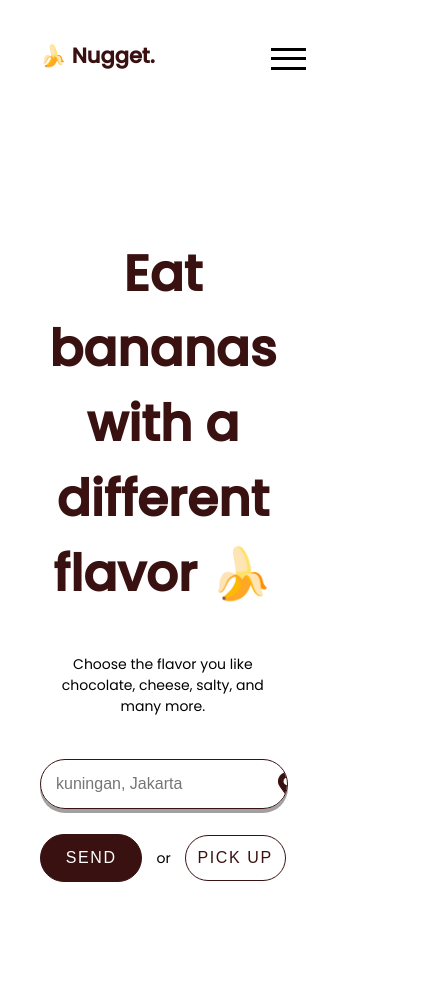
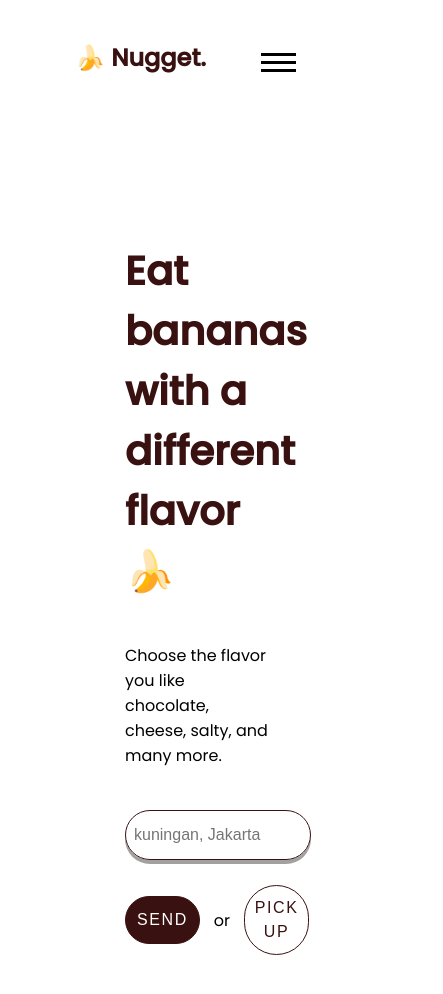
Before and after one commit to tanaprog/bananas-project, a plain HTML site: page index.html in a window 390 px wide. Shown: the whole page, 443 px wide, since content can reach past the window. Before the commit the page ends 882 px from the top, so only its background shows below. Drawn offline with Linux system fonts and the light colour scheme.

Commit message:
added position center for left side

```diff
--- a/index.html
+++ b/index.html
@@ -13,13 +13,27 @@
     <main class="main">
 
         <div class="main-content">
-
             <header class="logo main-content__logo">
                 <h2 class="nugget"> 🍌 Nugget.</h2>
 
+                <div class="drop">
+                    <div class="nav-btn">
+                        <div class="burger-line first"></div>
+                        <div class="burger-line second"></div>
+                        <div class="burger-line fourth"></div>
+                    </div>
+                    <div class="menu navigation__menu-1">
+                        <a class="menu-link" href="#">Home</a>
+                        <a class="menu-link" href="#">About</a>
+                        <a class="menu-link" href="#">Product</a>
+                        <a class="menu-link" href="#">Contact</a>
+                        <button class="login" type="button">login</button>
+                    </div>
+                </div>
+
             </header>
 
-
+            <div class="wraper">
                 <div class="title main-content__title">
                     <h1 class="title__name">Eat bananas with a <br> different flavor 🍌</h1>
                 </div>
@@ -44,22 +58,13 @@
                         </div>
                     </div>
                 </div>
-
+            </div>
         </div>
 
 
         <div class="content-menu">
 
             <header class="navigation content-menu__navigation">
-                <div class="drop">
-                    <div class="nav-btn">
-                        <!-- <input type="checkbox" id="check-menu"> -->
-                        <div class="burger-line first"></div>
-                        <div class="burger-line second"></div>
-                        <div class="burger-line third"></div>
-                        <div class="burger-line fourth"></div>
-                    </div>
-
                 <div class="menu navigation__menu">
                     <a class="menu-link" href="#">Home</a>
                     <a class="menu-link" href="#">About</a>
@@ -67,8 +72,6 @@
                     <a class="menu-link" href="#">Contact</a>
                     <button class="login" type="button">login</button>
                 </div>
-                </div>
-
             </header>
 
             <div class="picture content-menu__picture">
--- a/styles.css
+++ b/styles.css
@@ -11,18 +11,24 @@
 }
 
 body {
-    height: 100%;
-    /* height: 100vh; */
     font-family: 'Poppins', sans-serif;
-    max-width: 100%;
     min-width: 320px;
 }
 
 .main {
     display: flex;
     justify-content: space-between;
-    height: 832px;
 }
+
+/* .content-menu {
+    height: 100vh;
+}
+
+.photo {
+    max-width: 100%;
+    height: 100%;
+    object-fit: contain;
+} */
 
 .main-content {
     padding: 40px 52px 40px 80px;
@@ -49,6 +55,7 @@ body {
     font-size: 16px;
 }
 
+
 /* BUTTONS */
 
 .content-buttons__locations {
@@ -70,7 +77,6 @@ body {
     outline: none;
     font-size: 16px;
     background-color: transparent;
-    ;
 }
 
 .location-button {
@@ -127,10 +133,6 @@ body {
 /* Navigation MENU*/
 
 .content-menu__navigation {
-    display: flex;
-    justify-content: space-between;
-    text-align: center;
-    gap: 20px;
     position: absolute;
     padding: 50px 22px 40px 22px;
 }
@@ -169,166 +171,98 @@ body {
     display: none;
 }
 
+.navigation__menu-1 {
+    display: none;
+}
+
 
 @media (max-width: 1150px) {
 
-    .content-menu__navigation {
-        padding: 30px 10px;
-    }
-
-
-    .title__name {
-        display: flex;
-        justify-content: center;
-    }
-
-    .text-about {
-        display: flex;
-        justify-content: center;
+    .main-content {
+        padding: 40px 75px;
     }
 
     .main-content__logo {
-        max-width: 60%;
-        font-size: 14px;
+        display: flex;
+        justify-content: space-between;
+    }
+
+    .wraper {
+        padding-left: 100px;
+    }
+
+    .content-buttons__locations {
+        max-width: 90%;
+    }
+
+    .content-buttons__choose {
+        max-width: 90%;
+    }
+
+    .drop {
+        position: relative;
     }
 
     .nav-btn {
         position: absolute;
+        top: 8px;
+        right: 8px;
     }
 
     .burger-line {
-        position: absolute;
-        top: 37px;
-        right: 90px;
+        margin: 5px;
         width: 35px;
         height: 3px;
         background-color: black;
     }
 
-    .second,
-    .third {
-        top: 18px;
-    }
-
-    .fourth {
-        top: 27px;
-    }
-
-    .navigation__menu {
-        display: none;
-        padding-right: 60px;
-        padding-top: 50px;
-    }
-
-
-
-    /* .navigation__menu {
-        display: block;
-        position: absolute;
-        width: 100%;
-        bottom: 0;
-        left: 0;
-        transform: translateY(100%);
-        max-height: 0;
-        font-size: 0;
-        overflow: hidden;
-        transition: .5s all;
-    }
-
-    #check-menu:checked ~ .navigation__menu {
-        max-height: 500px;
-        font-size: 16px;
-    }
-
-    .menu-link {
-        display: block;
-        width: 100%;
-        padding: 10px;
-        color: var(--primary-color);
-        text-decoration: none;
-
-    }
-
-    #check-menu:checked ~ .first {
-        display: none;
-    }
-
-    #check-menu:checked ~ .second {
-        transform: rotate(45deg);
-    }
-
-    #check-menu:checked ~ .third {
-        transform: rotate(-45deg);
-    }
-
-    #check-menu:checked ~ .fourth {
-        display: none;
-    } */
-
-
     .nav-btn {
         font-size: 2em;
-        padding-inline: 8px;
         border: none;
         background-color: white;
         display: block;
         cursor: pointer;
     }
 
-    .content-menu__picture {
+    .content-menu {
         display: none;
     }
 
-    .drop:hover .navigation__menu {
+    .drop:hover .navigation__menu-1 {
         display: block;
         position: absolute;
-        right: 1px;
-    }
-
-    .content-menu__navigation {
-        position: absolute;
-        right: 50px;
+        text-align: center;
+        right: -10px;
+        top: 35px;
     }
 }
 
 
 @media (max-width: 800px) {
 
-    .content-menu__navigation {
-        padding: 30px 10px;
+    .main-content {
+        max-width: 80%;
+        padding: 40px 75px;
+    }
+
+    .wraper {
+        padding-left: 120px;
+    }
+
+    .main-content__text {
+        max-width: 80%;
     }
 
     .title__name {
-        max-width: 70%;
-    }
-
-    .main-content__text {
-        max-width: 70%;
-        font-size: 14px;
-    }
-
-    .title__name {
-        display: flex;
-        justify-content: center;
-        align-items: center;
-        text-align: center;
-    }
-
-    .text-about {
-        display: flex;
-        justify-content: center;
+        max-width: 80%;
     }
 
     .content-buttons__locations {
-        max-width: 70%;
+        max-width: 80%;
     }
 
-    .choose__send {
-        max-width: 70%;
-    }
-
-    .content-menu {
-        max-width: 70%;
+    .content-buttons__choose {
+        max-width: 80%;
     }
 
     .location-input {
@@ -346,54 +280,35 @@ body {
 
 
 @media (max-width: 600px) {
-    .content-menu__navigation {
-        padding: 30px 10px;
+
+    .main-content {
+        max-width: 60%;
+        padding: 40px 75px;
     }
 
-    .main-content {
-        max-width: 90%;
-        font-size: 14px;
-        padding-left: 40px;
-    }
-
-    .title__name {
-        display: flex;
-        justify-content: center;
-    }
-
-    .text-about {
-        display: flex;
-        justify-content: center;
-        align-items: center;
-        text-align: center;
+    .wraper {
+        padding-left: 50px;
     }
 
     .burger-line {
         right: 40px;
     }
 
-    .navigation__menu {
-        padding-right: 15px;
-    }
-
     .title__name {
-        max-width: 70%;
-    }
-
-    .main-content__text {
-        max-width: 70%;
+        max-width: 85%;
+        font-size: 1.6em;
     }
 
     .content-buttons__locations {
-        max-width: 70%;
+        max-width: 100%;
     }
 
-    .choose__send {
-        max-width: 70%;
+    .content-buttons__choose {
+        max-width: 100%;
     }
 
     .location-input {
-        padding: 15px;
+        padding: 15px 8px;
     }
 
     .send-form {
@@ -401,10 +316,6 @@ body {
     }
 
     .btn {
-        padding: 10px;
-    }
-
-    .drop {
-        padding-right: -100px;
+        padding: 10px 5px;
     }
 }
```
Lines whose indentation alone changed are shown as unchanged.
